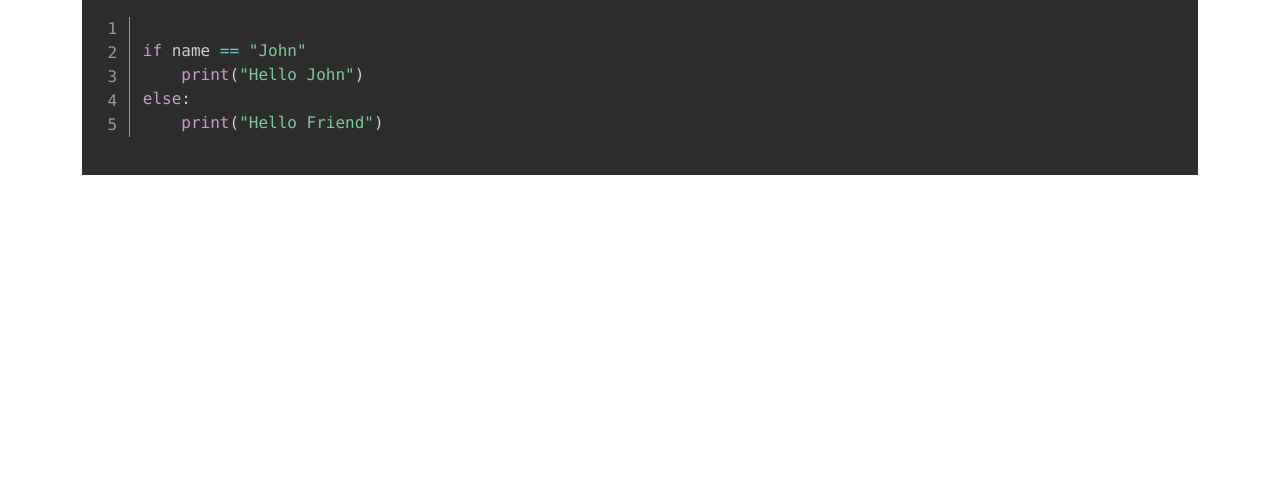
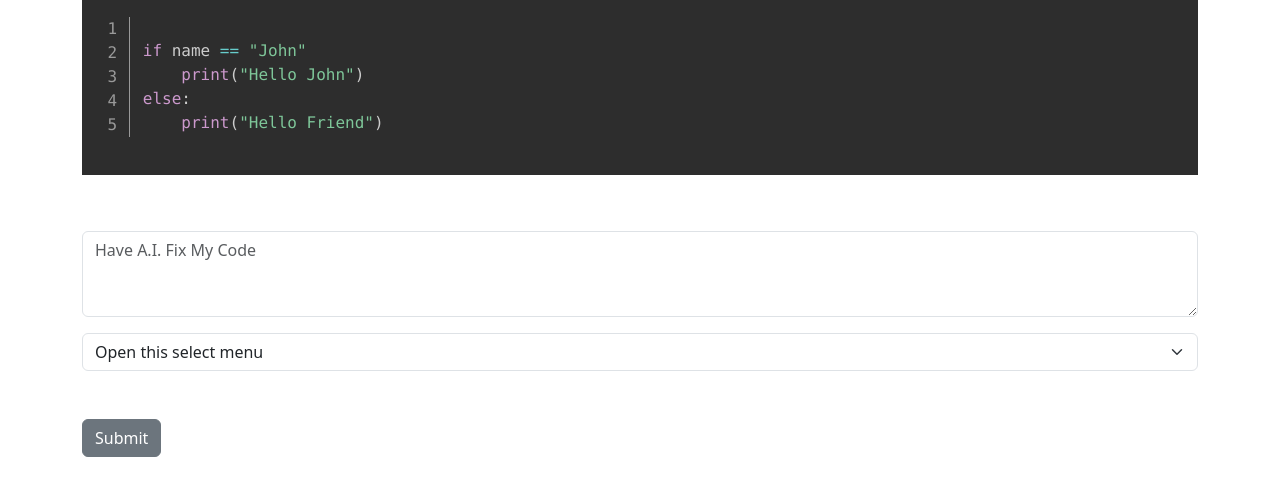
Before and after one commit to piotr-trzesowski/codebot, a Django app: page / in a window 1280 px wide. Shown: the part 137-633 px from the top of the page. Run offline with Django 4.2, Linux system fonts and the light colour scheme.

Commit message:
Update home.html, add form for the code submit.

```diff
--- a/codebot/website/templates/home.html
+++ b/codebot/website/templates/home.html
@@ -12,4 +12,21 @@ else:
     print("Hello Friend")
 </code>
 </pre>
+<br/><br/>
+
+<form method=POST action="{% url 'home' %}">
+    {% csrf_token %}
+<div class="mb-3">
+  <textarea class="form-control" name="code" placeholder="Have A.I. Fix My Code" rows="3"></textarea>
+</div>
+<select class="form-select" aria-label="Default select example">
+  <option selected>Open this select menu</option>
+  <option value="1">One</option>
+  <option value="2">Two</option>
+  <option value="3">Three</option>
+</select>
+</br></br>
+<button type="submit" class="btn btn-secondary">Submit</button>
+
+</form>
 {% endblock %}
```
